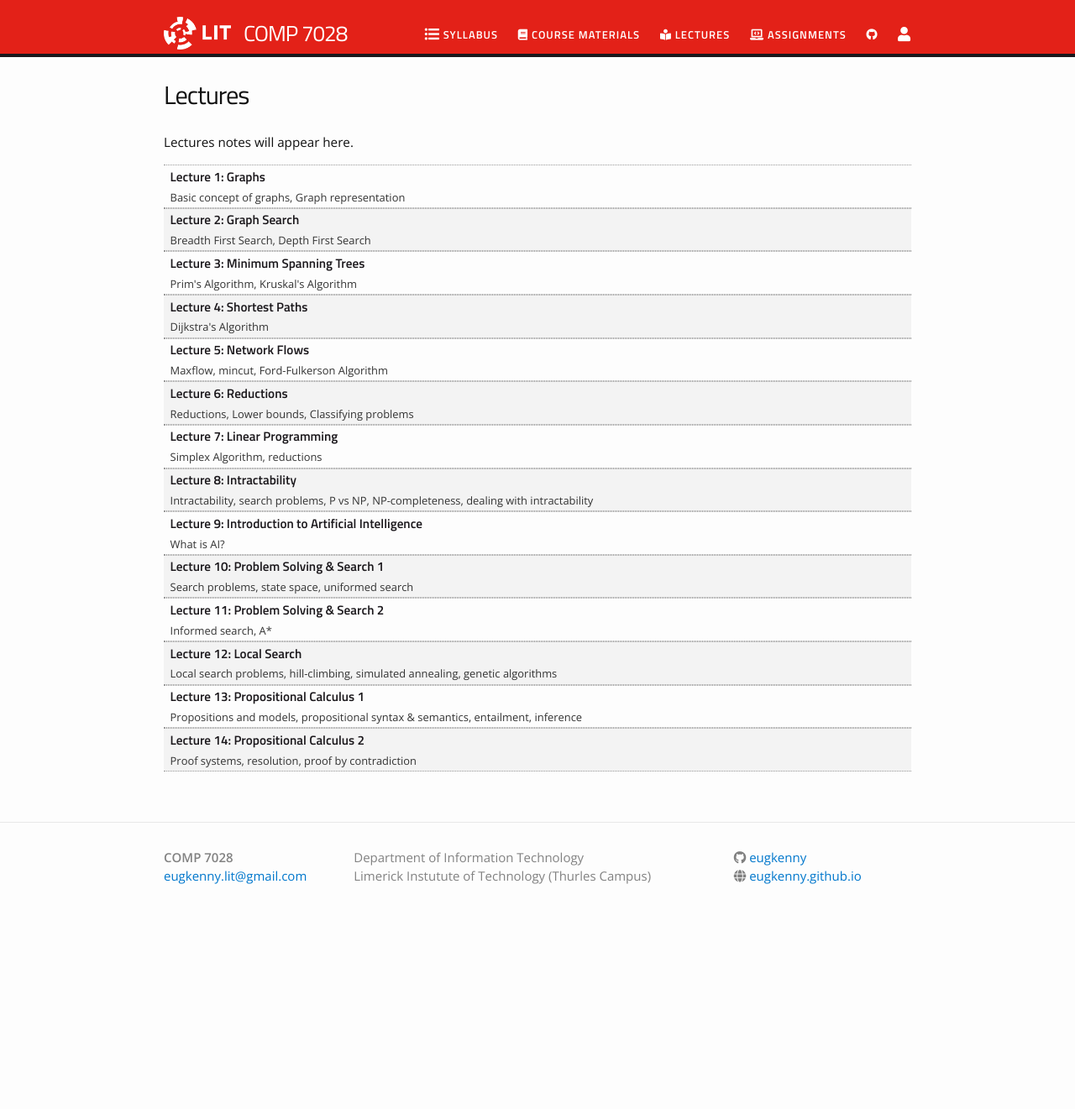
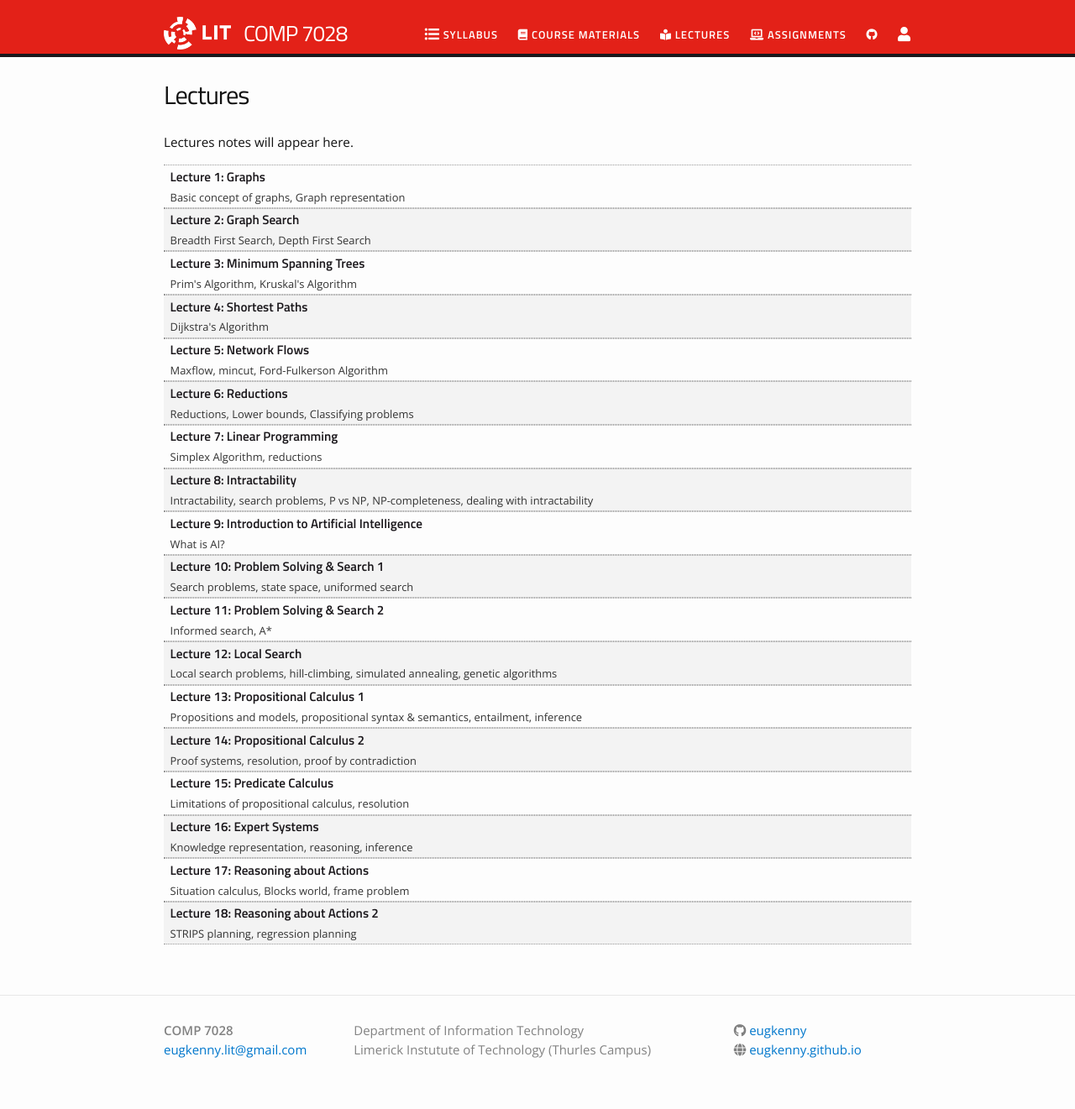
Before and after one commit to eugkenny/COMP7028, a Jekyll site: the page built from lectures.md, in a window 1280 px wide. Shown: the whole page at 84% size. Built offline with Jekyll 4.4.1, drawn with Linux system fonts in a browser that asks for light colours; nearby versions of some CDN libraries; before the commit the page ends 1115 px from its top, so only the background shows below that.

Commit message:
More lectures

```diff
--- a/_data/lectures.yml
+++ b/_data/lectures.yml
@@ -72,3 +72,23 @@
   filename: AI - Lecture 06 - Propositional Calculus 2.pdf
   dirname: lectures
   tldr: "Proof systems, resolution, proof by contradiction"
+
+- title: "Lecture 15: Predicate Calculus"
+  filename: AI - Lecture 07 - Predicate Calculus.pdf
+  dirname: lectures
+  tldr: "Limitations of propositional calculus, resolution"
+
+- title: "Lecture 16: Expert Systems"
+  filename: AI - Lecture 08 - Expert Systems.pdf
+  dirname: lectures
+  tldr: "Knowledge representation, reasoning, inference"
+
+- title: "Lecture 17: Reasoning about Actions"
+  filename: AI - Lecture 09 - Reasoning about Actions.pdf
+  dirname: lectures
+  tldr: "Situation calculus, Blocks world, frame problem"
+
+- title: "Lecture 18: Reasoning about Actions 2"
+  filename: AI - Lecture 10 - Reasoning about Actions 2.pdf
+  dirname: lectures
+  tldr: "STRIPS planning, regression planning"
```
Also changed, not shown: 4 other files.
